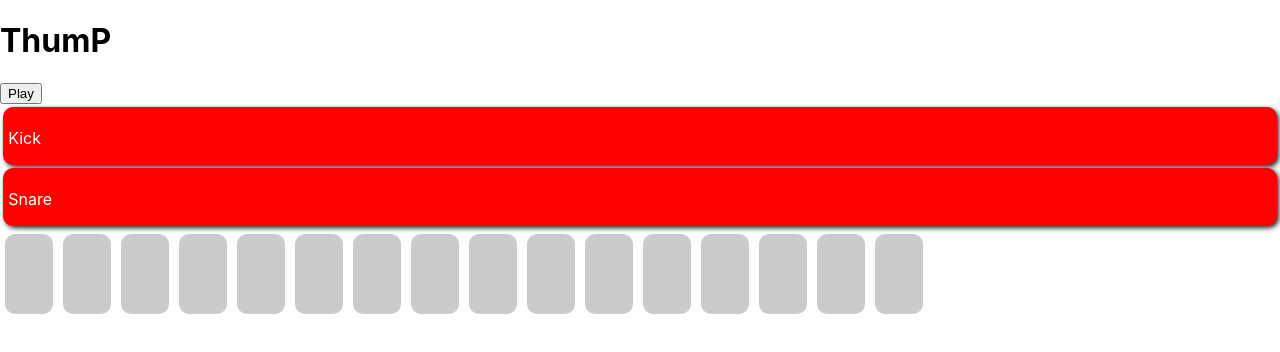
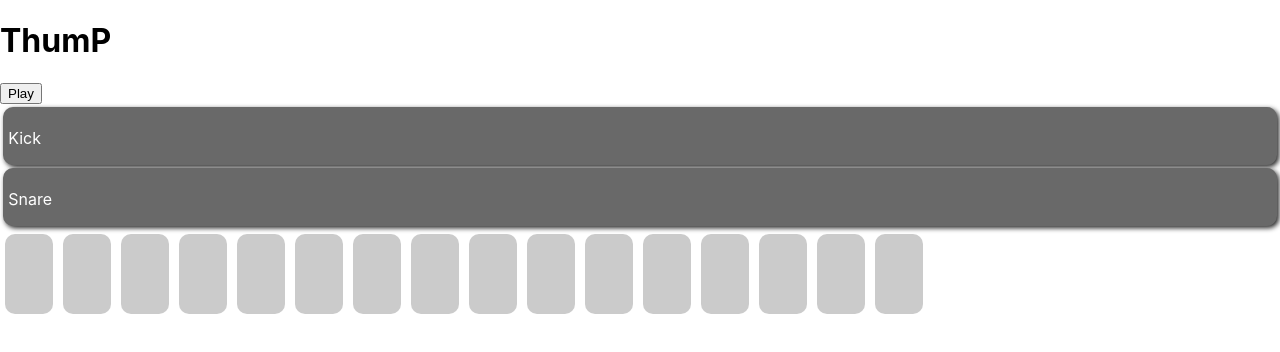
Before and after one commit to murphynd/Capstone, a React (Create React App) app: page / in a window 1280 px wide. Shown: the top 352 px of the page. Built offline with nearby package versions, Linux system fonts and the light colour scheme.

Commit message:
drum machine kinda works. needs timing

```diff
--- a/src/Components/Instrument.jsx
+++ b/src/Components/Instrument.jsx
@@ -71,7 +71,7 @@ export class Instrument extends React.Component {
       margin: "0.2em",
       borderRadius: 10,
       padding: 5,
-      backgroundColor: "red",
+      backgroundColor: this.props.selected ? "#2AC7DC" : "#696969",
       color: "white",
       boxShadow: "2px 2px 5px #222",
     };
--- a/src/Engines/Snare.js
+++ b/src/Engines/Snare.js
@@ -40,7 +40,7 @@ export class Snare {
   }
 
   trigger(time) {
-    if (this.volume === 0) {
+    if (this.volume == 0) {
       return;
     }
     this.setup();
@@ -57,8 +57,8 @@ export class Snare {
       0.01 * this.volume,
       time + this.decay / 2
     );
+    this.osc.start(time);
 
-    this.osc.start(time);
     this.osc.stop(time + this.decay);
     this.noise.stop(time + this.decay);
   }
```
Also changed, not shown: 1 other file (tests, documents, lock files or other folders).
